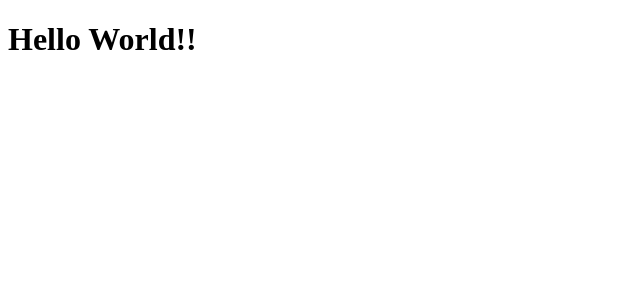
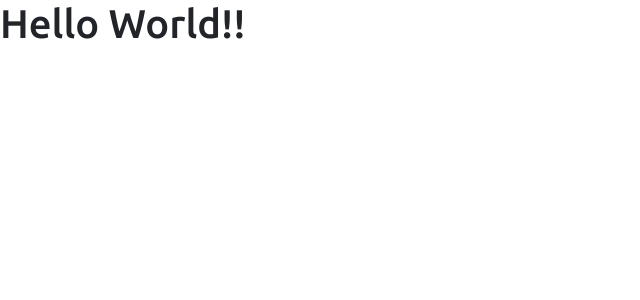
Before and after one commit to sidneyvmml/springboot-react-devspr, a React (Create React App) app in the folder frontend/: page / in a window 1280 px wide. Shown: the top 300 px of the page, without its empty margins (0-640 px from the left). Built offline with nearby package versions, Linux system fonts and the light colour scheme.

Commit message:
Basic Static Components

```diff
--- a/frontend/package.json
+++ b/frontend/package.json
@@ -10,6 +10,7 @@
     "@types/node": "^12.20.12",
     "@types/react": "^17.0.5",
     "@types/react-dom": "^17.0.3",
+    "bootstrap": "^5.0.0",
     "react": "^17.0.2",
     "react-dom": "^17.0.2",
     "react-scripts": "4.0.3",
--- a/frontend/public/index.html
+++ b/frontend/public/index.html
@@ -14,6 +14,5 @@
   <body>
     <noscript>Habilita o javascript.</noscript>
     <div id="root"></div>
-
   </body>
 </html>
--- /dev/null
+++ b/frontend/src/assets/css/styles.css
@@ -0,0 +1,32 @@
+@import url('https://fonts.googleapis.com/css2?family=Ubuntu:wght@300;400;500;700&display=swap');
+:root {
+    --color-primary: #FF8400;
+}
+
+html, body {
+    height: 100%;
+    font-family: "Ubuntu", sans-serif;
+}
+
+#root {
+    display: flex;
+    flex-direction: column;
+    height: 100%;
+}
+
+.content {
+    flex: 1 0 auto;
+}
+
+.footer {
+    flex-shrink: 0;
+    text-align: center;
+}
+
+.bg-primary {
+    background-color: var(--color-primary) !important;
+}
+
+.text-primary {
+    color: var(--color-primary) !important;
+}
```
Also changed, not shown: frontend/src/index.tsx (+7 -5 lines), 1 other file (tests, documents, lock files or other folders).
